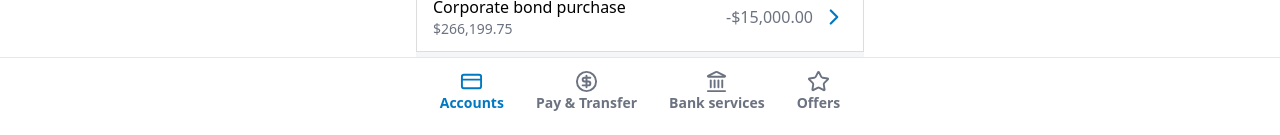
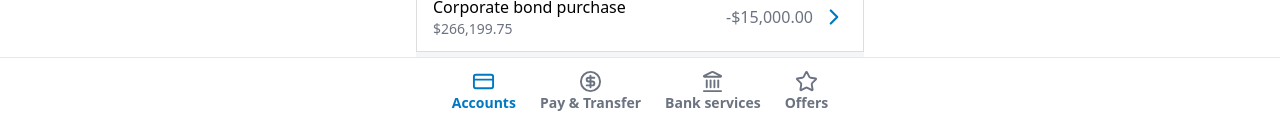
Before and after one commit to dat3011vit/abcccc, a React (Vite) app: page / in a window 1280 px wide. Shown: the part 663-798 px from the top of the page. Built offline with nearby package versions, Linux system fonts and the light colour scheme.

Commit message:
Initial commit

```diff
--- a/src/components/BankingInterface.tsx
+++ b/src/components/BankingInterface.tsx
@@ -159,7 +159,7 @@
         </div>
         {/* Bottom Navigation */}
         <div className="fixed bottom-0 left-0 right-0 bg-white border-t py-3 pb-6 ">
-          <div className="flex justify-center gap-8">
+          <div className="flex justify-center gap-6">
             {" "}
             {/* Thay justify-around bằng justify-center và thêm gap */}
             <button className="flex flex-col items-center text-customBlue font-semibold">
```
